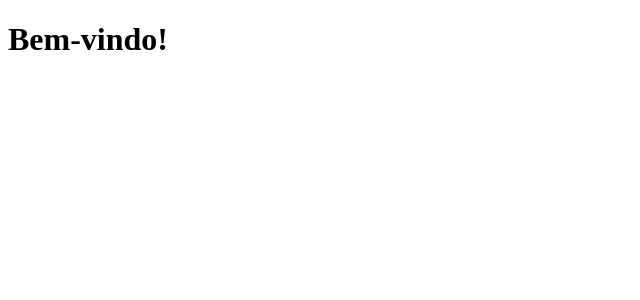
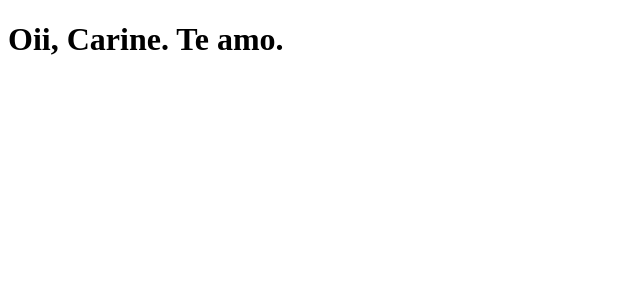
Before and after one commit to caiqueSteibel/clone-tabnews, a Next.js app: page / in a window 1280 px wide. Shown: the top 300 px of the page, without its empty margins (0-640 px from the left). Built offline with nearby package versions, Linux system fonts and the light colour scheme.

Commit message:
modifica a frase

```diff
--- a/pages/index.js
+++ b/pages/index.js
@@ -1,5 +1,5 @@
 function Home() {
-    return <h1>Bem-vindo!</h1>
+    return <h1>Oii, Carine. Te amo.</h1>
 }
 
 export default Home;
```
